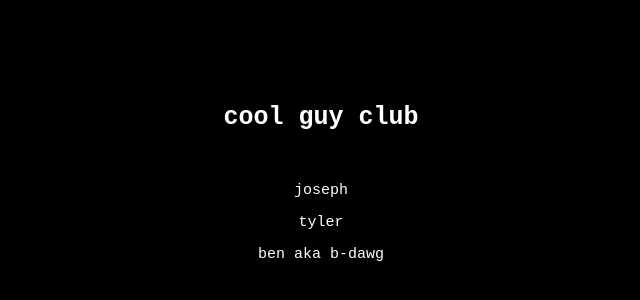
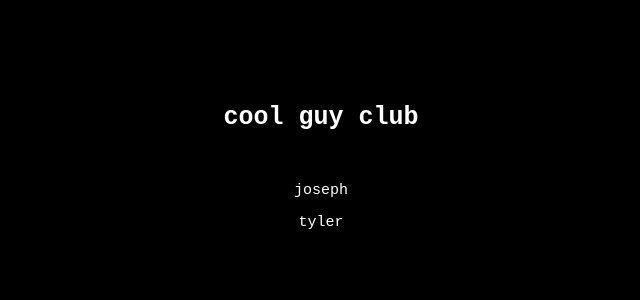
Before and after one commit to jmryan605/jmryan605.github.io, a plain HTML site: page cool/index.html in a window 1280 px wide. Shown: the part 222-522 px from the top of the page, without its empty margins (319-959 px from the left). Drawn offline with Linux system fonts and the light colour scheme.

Commit message:
Update index.html

```diff
--- a/cool/index.html
+++ b/cool/index.html
@@ -22,5 +22,4 @@
       <h1>cool guy club</h1>
       <p>joseph</p>
       <p>tyler</p>
-      <p>ben aka b-dawg</p>
   </html>
```
